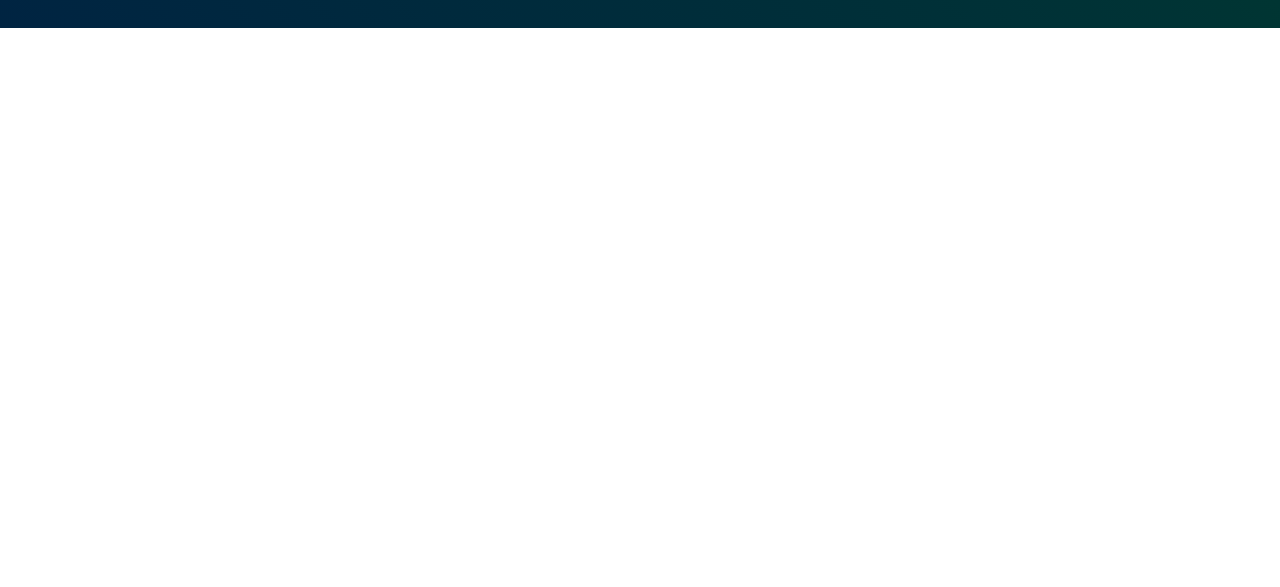
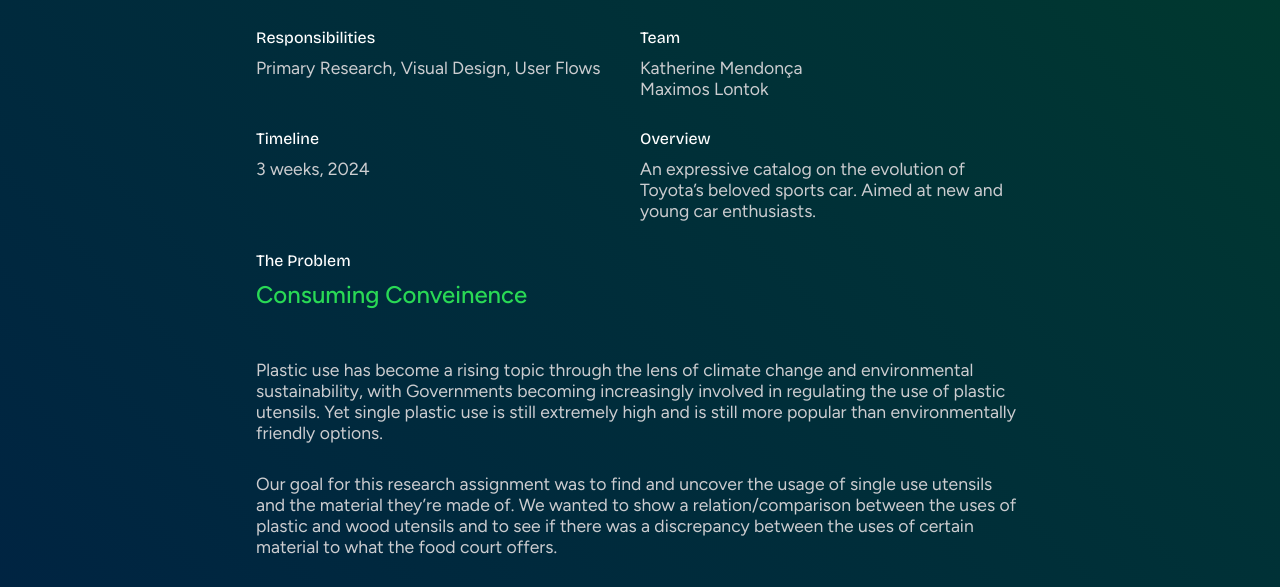
Before and after one commit to kat-goon/Kat-Portfolio, a plain HTML site: page 86/86.html in a window 1280 px wide. Shown: the part 1057-1644 px from the top of the page. Before the commit the page ends 1085 px from the top, so only its background shows below. Drawn offline with nearby package versions, Linux system fonts and the light colour scheme.

Commit message:
content update

```diff
--- a/86/86.html
+++ b/86/86.html
@@ -35,8 +35,56 @@
     <section class="hero-section">
         <h1>Toyota 86</h1>
         <h2>Typography, Editorial</h2>
-        <img src="/Kat-Portfolio/DineDash/images/heroImage.png" style="width:75%" alt="Dine and Dash table setting">
+        <img src="/Kat-Portfolio/86/images/heroImage.png" style="width:75%" alt="Dine and Dash table setting">
     </section>
+
+    <div class="content">
+        <!-- HIGHLIGHTS -->
+        <section class="key-points">
+            <div class="key-item">
+                <h3>Responsibilities</h3>
+                <p>Primary Research, Visual Design, User Flows </p>
+            </div>
+            <div class="key-item">
+                <h3>Team</h3>
+                <p>
+                    Katherine Mendonça
+                    <br>
+                    Maximos Lontok
+                </p>
+            </div>
+
+            <div class="key-item">
+                <h3>Timeline</h3>
+                <p>3 weeks, 2024</p>
+            </div>
+
+            <div class="key-item">
+                <h3>Overview</h3>
+                <p>An expressive catalog on the evolution of Toyota’s beloved sports car. Aimed at new and young car
+                    enthusiasts.
+                </p>
+            </div>
+        </section>
+
+        <!-- PROBLEM -->
+        <section class="problem">
+            <h3>The Problem</h3>
+            <h2>Consuming Conveinence</h2>
+            <p>
+                Plastic use has become a rising topic through the lens of climate change and environmental
+                sustainability, with Governments becoming increasingly involved in regulating the use of plastic
+                utensils. Yet single plastic use is still extremely high and is still more popular than environmentally
+                friendly options.
+            </p>
+            <p>
+                Our goal for this research assignment was to find and uncover the usage of single use utensils and the
+                material they’re made of. We wanted to show a relation/comparison between the uses of plastic and wood
+                utensils and to see if there was a discrepancy between the uses of certain material to what the food
+                court offers.
+            </p>
+        </section>
+    </div>
 
 </body>
 
--- a/86/style.css
+++ b/86/style.css
@@ -5,6 +5,11 @@
 
 body {
     background-image: linear-gradient(45deg, #002442, #003335, #00471D);
+}
+
+.content {
+    width: 60%;
+    margin: auto;
 }
 
 /* TYPOGRPAHY */
@@ -42,6 +47,13 @@ a {
     font-weight: 600;
     text-decoration: none;
     color: white;
+}
+
+p {
+    font-family: "Figtree", arial, sans-serif;
+    color: #CCCDD0;
+    font-size: 1.1em;
+    margin-bottom: 30px;
 }
 
 /* HEADER */
@@ -88,3 +100,11 @@ nav {
     flex-direction: column;
     text-align: center;
 }
+
+/* KEY POINTS */
+.key-points {
+    display: grid;
+    grid-template-columns: repeat(2, 1fr);
+    height: auto;
+    justify-content: center;
+}
```
Also changed, not shown: DineDash/dineDash.html (+1 -1 lines), 6 other files.
